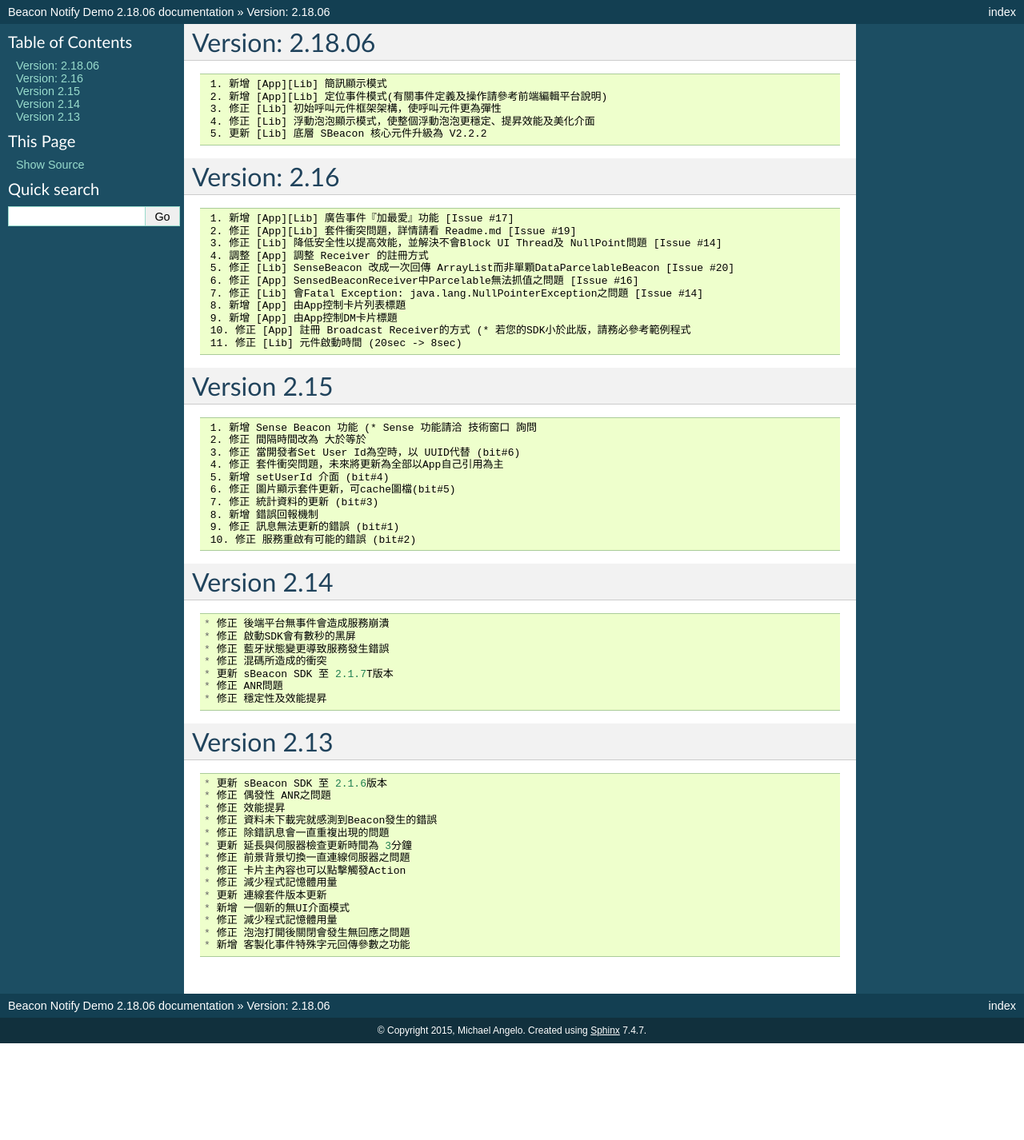
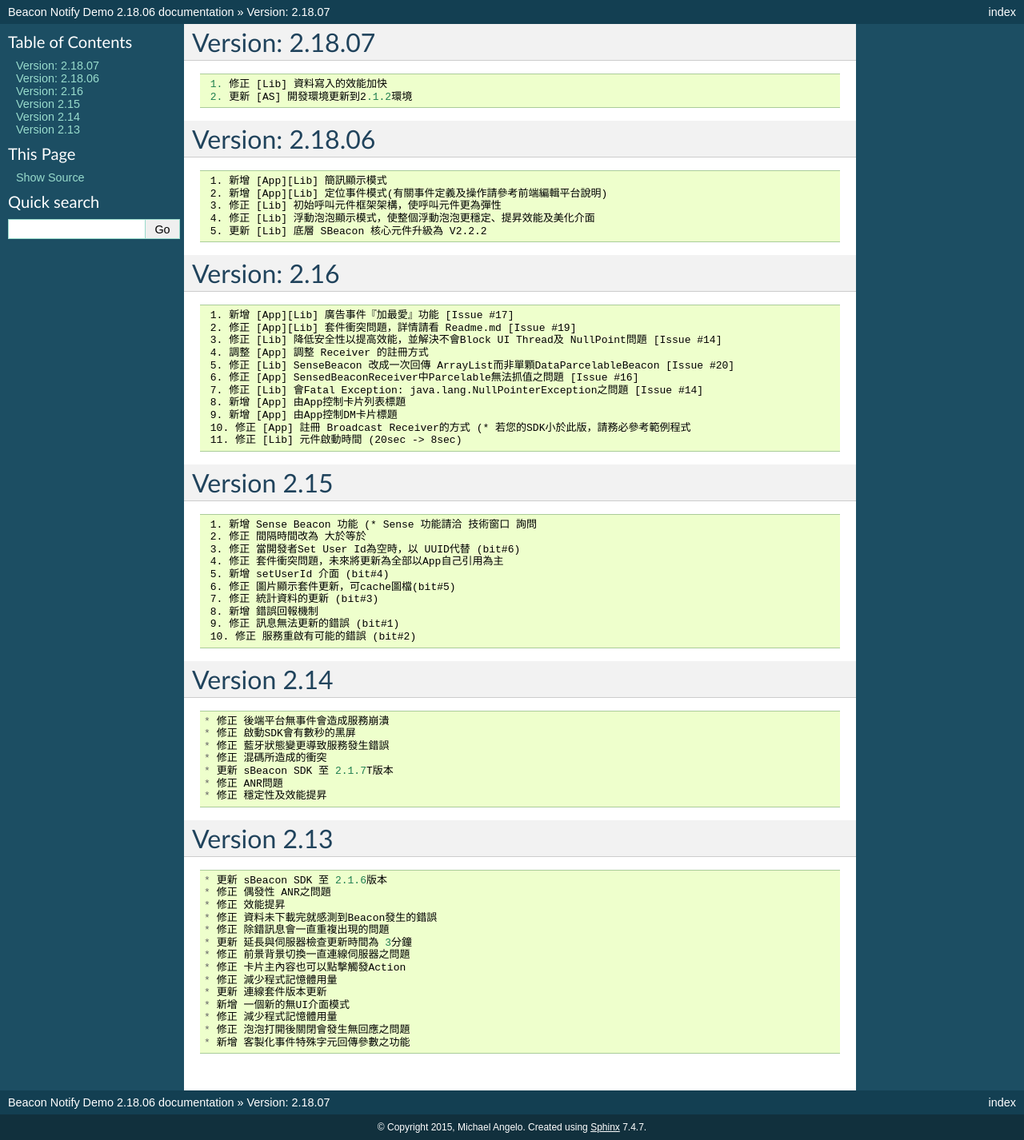
Before and after one commit to ktasl/-DC-BeaconNotifyDemo, a Sphinx documentation site: the page built from docs/ReleaseNote.md, in a window 1280 px wide. Shown: the whole page at 80% size. Built offline with Sphinx 7.4.7, drawn with Linux system fonts in a browser that asks for light colours; before the commit the page ends 1305 px from its top, so only the background shows below that.

Commit message:
Update ReleaseNote.md

````diff
--- a/docs/ReleaseNote.md
+++ b/docs/ReleaseNote.md
@@ -1,3 +1,8 @@
+# Version: 2.18.07 #
+```
+ 1. 修正 [Lib] 資料寫入的效能加快
+ 2. 更新 [AS] 開發環境更新到2.1.2環境
+```
 # Version: 2.18.06 #
 ```
  1. 新增 [App][Lib] 簡訊顯示模式
````
